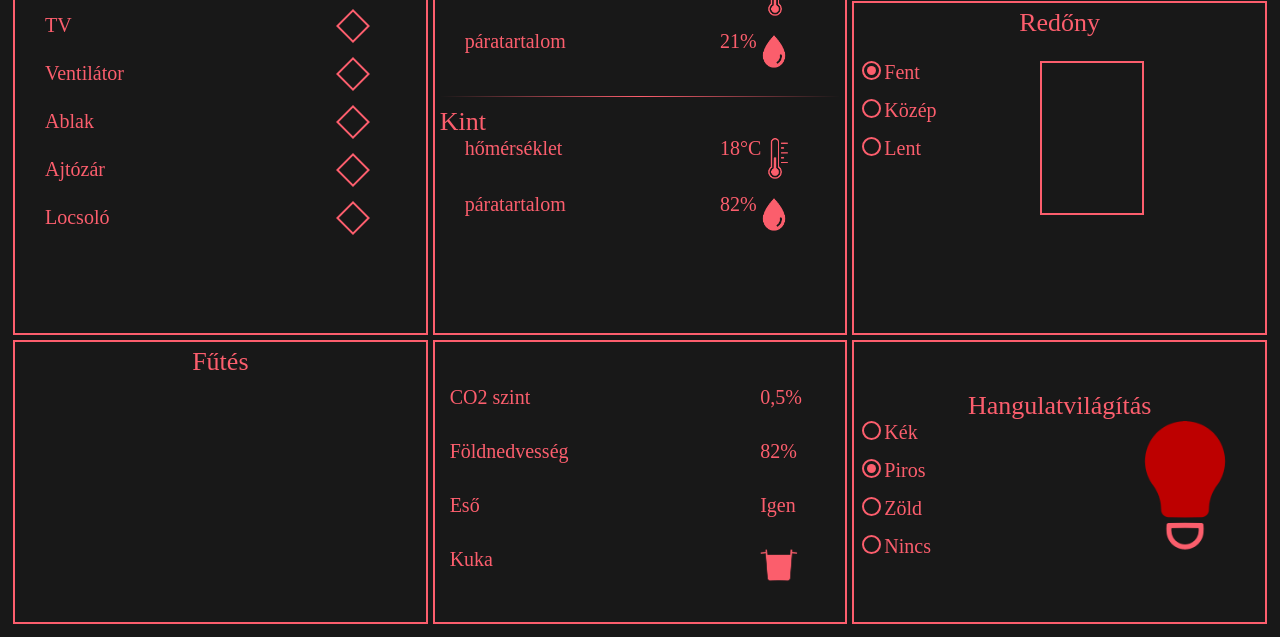
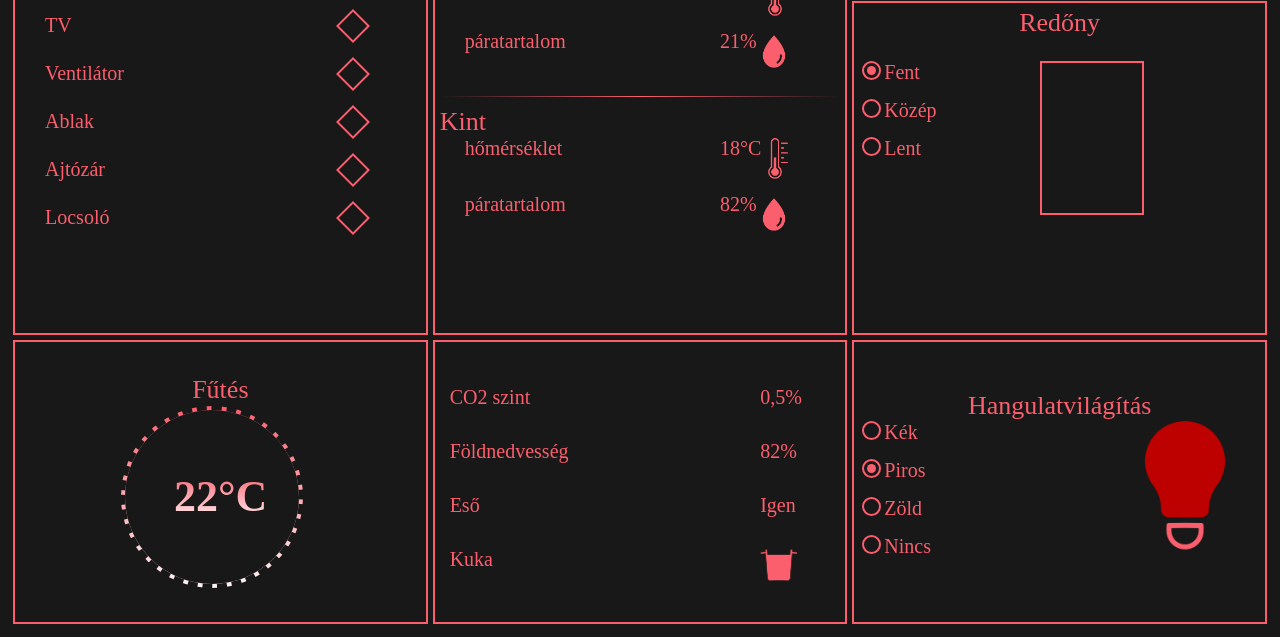
Before and after one commit to Benceking24/Smartroom, a plain HTML site: page pages/index.html in a window 1280 px wide. Shown: the part 179-816 px from the top of the page. Drawn offline with Linux system fonts and the light colour scheme.

Commit message:
futes
circle

```diff
--- a/pages/index.html
+++ b/pages/index.html
@@ -102,8 +102,14 @@
 			</td>
 		</tr>
 		<tr>
-			<td class="keret" id="futes">
+			<td class="keret">
 				<div class="cim">Fűtés</div>
+				<div class="circle">
+				<div class="moving" ></div>
+				<label class="futes">
+					22°C
+				</label>
+				</div>
 			</td>
 			<td class="keret" >
 				<label class="adatok">CO2 szint
--- a/pages/style.css
+++ b/pages/style.css
@@ -11,13 +11,11 @@ body{
 	cursor: pointer ;
 	user-select: none;
 }
-
 .container input{
 	position: absolute;
 	opacity: 0;
 	cursor: pointer;
 }
-
 .checkmark{
 	position: absolute;
 	top:0;
@@ -27,17 +25,14 @@ body{
 	border: 2px solid #fc5e6d;
 	border-radius: 50%;
 }
-
 .checkmark:after{
 	content:"";
 	position:absolute;
 	display: none;
 }
-
 .container input:checked ~ .checkmark:after {
   display: block;
 }
-
 .container .checkmark:after {
   top: 3px;
   left: 3px;
@@ -46,7 +41,6 @@ body{
   border-radius: 50%;
   background: #fc5e6d;
 }
-
 .cim{
 	text-align: center;
 	font-size: 26px;
@@ -56,7 +50,6 @@ hr{
   height: 1px;
 background-image: linear-gradient(to right, rgba(0, 0, 0, 0), #fc5e6d, rgba(0, 0, 0, 0));
 }
-
 ul{
 	list-style: none;
 }
@@ -74,7 +67,6 @@ table{
 	float: right;
 	width: 200px;
 }
-
 .helyzet{
 	display: block;
 	position: relative;
@@ -99,8 +91,6 @@ table{
 	background-color: #fc5e6d;
 
 }
-
-
 .icon{
 	width: 50px;
 	display: block;
@@ -108,7 +98,6 @@ table{
 	top: 0;
 	left: 80%;
 }
-
 #kuka{
 	height: 35px;
 }
@@ -119,7 +108,6 @@ table{
 	left: 70%;
 
 }
-
 .adat{
 	display: block;
 	position: absolute;
@@ -144,7 +132,6 @@ table{
 	text-align: right;
 	height: 20vh;
 }
-
 .keret{
 	border: 2px solid;
 	border-color: #fc5e6d;
@@ -155,9 +142,7 @@ table{
 	height: 40vh;
 	vertical-align: top;
 }
-#futes{
-vertical-align:top;
-}
+
 .container2{
 	display: block;
 	position: relative;
@@ -181,7 +166,6 @@ vertical-align:top;
 	transform: rotate(45deg) ;
 	border: 2px solid #fc5e6d;
 }
-
 .checkmark2:after{
 	content:"";
 	position:absolute;
@@ -197,3 +181,37 @@ vertical-align:top;
 .container2 input:checked ~ .checkmark2:after {
   display: block;
 }
+.circle{
+	display:block;
+	position:relative;
+	top:0;
+	left:25%;
+	border: 5px dashed #181818;
+    border-radius: 50%;
+    background: #181818;
+    background-clip: padding-box;
+	width: 174px;
+	height: 174px;
+	overflow: visible;
+
+}
+.circle:after{
+	 position: absolute;
+    top: -4px; bottom: -4px;
+    left: -4px; right: -4px;
+    background: linear-gradient(#fc5e6d, #fff3f4);
+    content: '';
+    z-index: -1;
+	border-radius: 50%;
+	}
+.futes{
+	font-size:44px;
+	font-weight:bold;
+	display:block;
+	position:absolute;
+	top:35%;
+	left:28%;
+	background: -webkit-linear-gradient(#fc5e6d, #fff3f4);
+  -webkit-background-clip: text;
+  -webkit-text-fill-color: transparent;
+}
```
